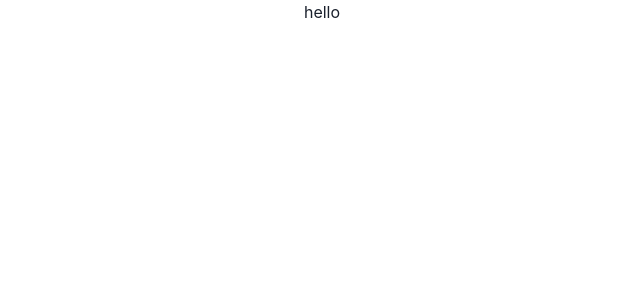
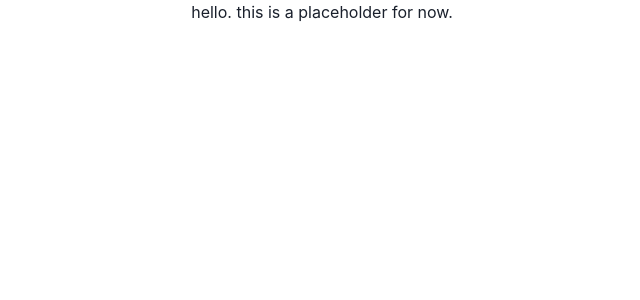
Before and after one commit to jaybert0/cabinshare, a React (Create React App) app in the folder a-front-end/: page / in a window 1280 px wide. Shown: the top 300 px of the page, without its empty margins (318-958 px from the left). Built offline with nearby package versions, Linux system fonts and the light colour scheme.

Commit message:
placeholder

```diff
--- a/a-front-end/src/App.js
+++ b/a-front-end/src/App.js
@@ -4,7 +4,7 @@
 function App() {
   return (
     <div className="App">
-      <h1>hello</h1>
+      <h1>hello. this is a placeholder for now.</h1>
     </div>
   );
 }
```
